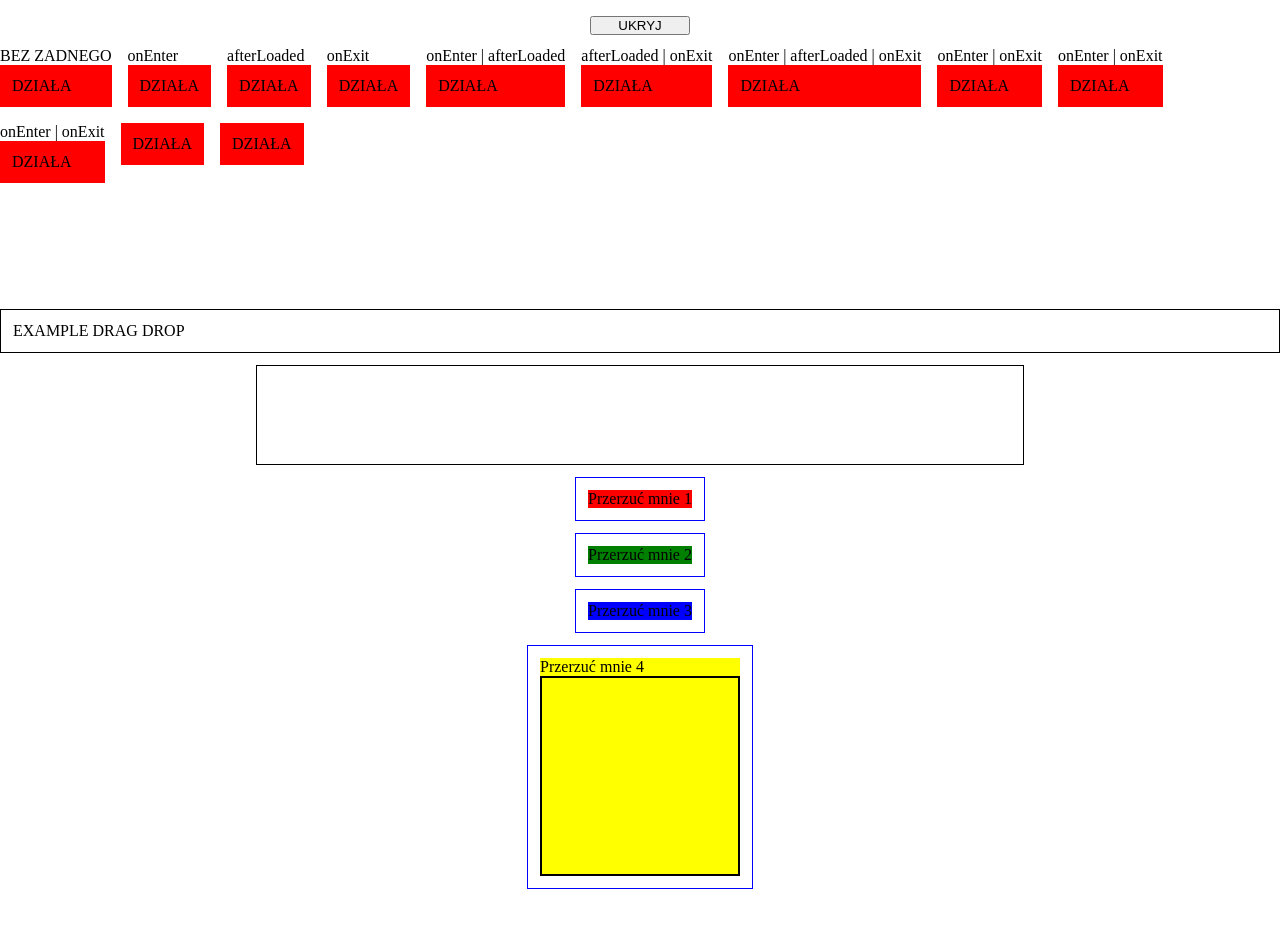
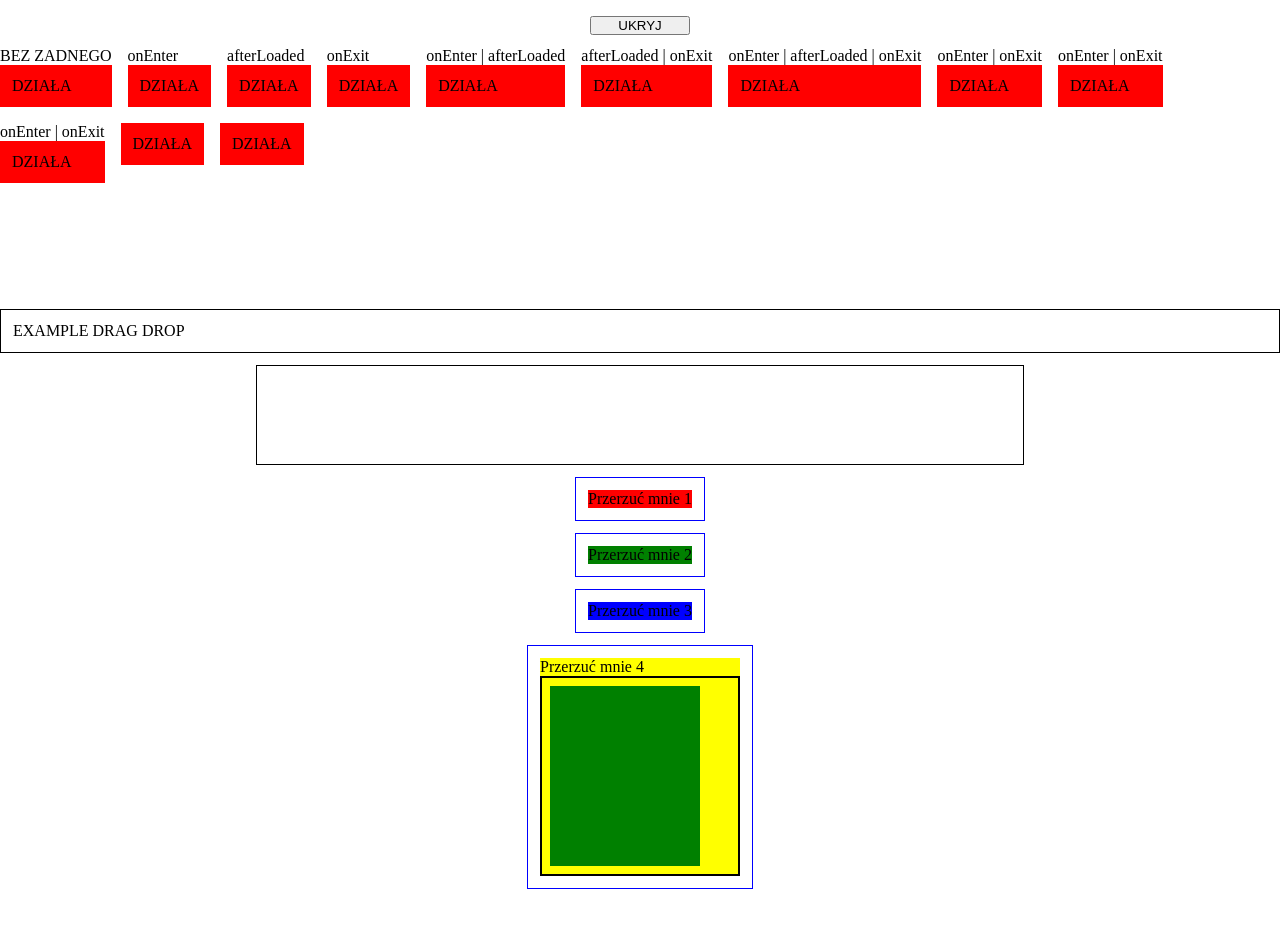
Before and after one commit to MaciejRog/react-komponenty, a React (Vite) app: page / in a window 1280 px wide. Shown: the top 928 px of the page. Built offline with nearby package versions, Linux system fonts and the light colour scheme.

Commit message:
change way of handling drag & drop

```diff
--- a/src/core/components/function-components/DragDrop/Drag.module.css
+++ b/src/core/components/function-components/DragDrop/Drag.module.css
@@ -3,6 +3,11 @@
 }
 
 .DragMoving {
+  z-index: 10001;
   pointer-events: none;
   position: fixed;
 }
+
+.DragMoving * {
+  pointer-events: none;
+}
--- a/src/core/components/function-components/DragDrop/Drag.tsx
+++ b/src/core/components/function-components/DragDrop/Drag.tsx
@@ -20,20 +20,45 @@ const removeWindowEventListeners = (event: string) => {
   WINDOW_EVENTS[event] = [];
 };
 
+const getDropElement = (
+  clientX: number,
+  clientY: number
+): HTMLElement | null => {
+  const temp: Element | null = document.elementFromPoint(clientX, clientY);
+  let elToReturn = null;
+  const getElement = (el: Element | null) => {
+    if (el) {
+      if ((el as HTMLElement)?.dataset?.dropElement) {
+        elToReturn = el;
+      } else {
+        if (el?.parentElement) {
+          getElement(el.parentElement);
+        }
+      }
+    }
+  };
+  getElement(temp);
+  return elToReturn;
+};
+
 function Drag(props: TYPE_PROPS_DRAG) {
   const [moving, setMoving] = useState(false);
   const [offsetTop, setOffsetTop] = useState(0);
   const [offsetLeft, setOffsetLeft] = useState(0);
 
-  const { dispatch } = useContextDrapDrop();
+  const {
+    value: { dropId },
+    dispatch,
+  } = useContextDrapDrop();
 
   const dragRef = useRef<HTMLDivElement | null>(null);
   const shiftX = useRef(0);
   const shiftY = useRef(0);
 
   const {
-    name = "",
+    groupId = "",
     insideDropPosition = null,
+    insideDropId = null,
     removeOnDrag = false,
     className = "",
     children,
@@ -50,12 +75,28 @@ function Drag(props: TYPE_PROPS_DRAG) {
     }
   }, [moving]);
 
+  useEffect(() => {
+    if (moving) {
+      removeWindowEventListeners("pointermove");
+      addWindowEventListener("pointermove", moveDrag);
+    }
+  }, [moving, dropId]);
+
   const handlePointerDown = (e: React.PointerEvent<HTMLDivElement>) => {
+    e.stopPropagation();
     if (dragRef.current) {
-      dispatch({ type: CONTEXT_ACTIONS_DRAG_DROP.SET, payload: props });
+      const { top, left, width, height } =
+        dragRef.current.getBoundingClientRect();
+      dispatch({
+        type: CONTEXT_ACTIONS_DRAG_DROP.SET_DRAG,
+        payload: {
+          props: props,
+          width: width,
+          height: height,
+        },
+      });
       setMoving(true);
       const { clientX, clientY } = e;
-      const { top, left } = dragRef.current.getBoundingClientRect();
       shiftX.current = clientX - left;
       shiftY.current = clientY - top;
       moveDrag(e);
@@ -66,12 +107,20 @@ function Drag(props: TYPE_PROPS_DRAG) {
     const { clientX, clientY } = e;
     setOffsetTop(clientY - shiftY.current);
     setOffsetLeft(clientX - shiftX.current);
-    // const { pageX, pageY } = e;
-    // setOffsetTop(pageY - shiftY.current);
-    // setOffsetLeft(pageX - shiftX.current);
-    // const { screenX, screenY } = e;
-    // setOffsetTop(screenY - shiftY.current);
-    // setOffsetLeft(screenX - shiftX.current);
+
+    const dropElement = getDropElement(clientX, clientY);
+    if (dropElement?.dataset?.dropId) {
+      if (dropId !== dropElement.dataset.dropId) {
+        dispatch({
+          type: CONTEXT_ACTIONS_DRAG_DROP.SET_DROP_ID,
+          payload: dropElement.dataset.dropId,
+        });
+      }
+    } else {
+      if (dropId !== null) {
+        dispatch({ type: CONTEXT_ACTIONS_DRAG_DROP.EMPTY_DROP });
+      }
+    }
   };
 
   const endDrag = () => {
@@ -79,7 +128,7 @@ function Drag(props: TYPE_PROPS_DRAG) {
     removeWindowEventListeners("pointerup");
 
     setMoving(false);
-    dispatch({ type: CONTEXT_ACTIONS_DRAG_DROP.EMPTY });
+    dispatch({ type: CONTEXT_ACTIONS_DRAG_DROP.EMPTY_DRAG });
   };
 
   return (
@@ -91,7 +140,8 @@ function Drag(props: TYPE_PROPS_DRAG) {
             ? insideDropPosition
             : ""
         }`}
-        data-drag-name={name}
+        data-drag-inside-drop-id={`${insideDropId ? insideDropId : ""}`}
+        data-drag-group-id={groupId}
         data-drag-element="true"
         className={`${className} ${styles.Drag} ${
           moving ? styles.DragMoving : ""
@@ -108,7 +158,12 @@ function Drag(props: TYPE_PROPS_DRAG) {
         {children}
       </div>
       {moving && !removeOnDrag ? (
-        <div className={`${className} ${styles.Drag}`}>{children}</div>
+        <div
+          className={`${className} ${styles.Drag}`}
+          style={moving ? { pointerEvents: "none" } : {}}
+        >
+          {children}
+        </div>
       ) : null}
     </>
   );
--- a/src/core/components/function-components/DragDrop/Drop.tsx
+++ b/src/core/components/function-components/DragDrop/Drop.tsx
@@ -1,8 +1,9 @@
-import React, { memo, useState } from "react";
+import React, { memo, useEffect, useId, useRef, useState } from "react";
 import styles from "./Drop.module.css";
 import {
   addArrayElementAtPosition,
   changeArrayElementPosition,
+  CONTEXT_ACTIONS_DRAG_DROP,
   DROP_LAYOUT,
   DROP_STATUS,
 } from "./DragDrop.utils";
@@ -33,50 +34,51 @@ const getDragElement = (htmlEl: HTMLElement | null): HTMLElement | null => {
 
 const Drop = memo(function Drop(props: TYPE_PROPS_DROP) {
   const [status, setStatus] = useState(DROP_STATUS.INACTIVE);
-  const [elements, setElements] = useState<TYPE_STATE[]>([]);
+  const [elements, setElements] = useState<(TYPE_STATE & { id: string })[]>([]);
   const [tempElement, setTempElement] = useState<TYPE_DROP_TEMP_ELEMENT>({
     elementAddedPosition: -1,
     position: -1,
     width: "0px",
     height: "0px",
   });
+  const dropId = useId();
+  const { value, dispatch } = useContextDrapDrop();
 
-  const { value } = useContextDrapDrop();
+  const elementsIdsRef = useRef<Record<string, number>>({});
 
-  const { className, layout } = props;
+  const { className, layout, children } = props;
 
-  const handlePointerEnter = () => {
-    if (value.props) {
+  useEffect(() => {
+    if (value.dropId === dropId) {
+      if (status === DROP_STATUS.INACTIVE) {
         setStatus(DROP_STATUS.ACTIVE);
       }
-  };
-
-  const handlePointerLeave = () => {
+    } else {
       if (status === DROP_STATUS.ACTIVE) {
         setStatus(DROP_STATUS.INACTIVE);
       }
-    if (value.props) {
-      setTempElement({
-        elementAddedPosition: -1,
-        position: -1,
-        width: "0px",
-        height: "0px",
-      });
     }
-  };
+  }, [value.dropId]);
 
-  const handlePointerDown = (e: React.PointerEvent<HTMLDivElement>) => {
-    console.warn("DROP | pointer down");
-    handlePointerMove(e);
-  };
+  // const handlePointerDown = (e: React.PointerEvent<HTMLDivElement>) => {
+  //   console.warn("DROP | pointer down");
+  //   handlePointerMove(e);
+  // };
 
   const handlePointerMove = (e: React.PointerEvent<HTMLDivElement>) => {
-    console.log("POINTER MOVE = value.props = ", value.props);
-    if (value.props) {
+    if (value.dropId === dropId && value.dragProps) {
+      if (value.dropProps === null) {
+        dispatch({
+          type: CONTEXT_ACTIONS_DRAG_DROP.SET_DROP_PROPS,
+          payload: props,
+        });
+      } else {
         const { clientX, clientY } = e;
         const temp = document.elementFromPoint(clientX, clientY);
         const overElement = getDragElement(temp as HTMLElement);
+
         if (overElement) {
+          console.warn("overElement.dataset = ", overElement.dataset);
           let overElementDragPosition: number | null = null;
           if (overElement.dataset?.dragInsideDropPosition) {
             try {
@@ -96,16 +98,16 @@ const Drop = memo(function Drop(props: TYPE_PROPS_DROP) {
                 setTempElement({
                   elementAddedPosition: -1,
                   position: overElementDragPosition + 1,
-                width: "100px",
-                height: "50px",
+                  width: `${value.dragProps.width}px`,
+                  height: `${value.dragProps.height}px`,
                 });
               } else {
                 console.warn("Z LEWEJ");
                 setTempElement({
                   elementAddedPosition: -1,
                   position: overElementDragPosition,
-                width: "100px",
-                height: "50px",
+                  width: `${value.dragProps.width}px`,
+                  height: `${value.dragProps.height}px`,
                 });
               }
             } else if (layout === DROP_LAYOUT.FLEX_COLUMN) {
@@ -115,16 +117,16 @@ const Drop = memo(function Drop(props: TYPE_PROPS_DROP) {
                 setTempElement({
                   elementAddedPosition: -1,
                   position: overElementDragPosition + 1,
-                width: "100px",
-                height: "50px",
+                  width: `${value.dragProps.width}px`,
+                  height: `${value.dragProps.height}px`,
                 });
               } else {
                 console.warn("JEST NAD");
                 setTempElement({
                   elementAddedPosition: -1,
                   position: overElementDragPosition,
-                width: "100px",
-                height: "50px",
+                  width: `${value.dragProps.width}px`,
+                  height: `${value.dragProps.height}px`,
                 });
               }
             }
@@ -133,19 +135,46 @@ const Drop = memo(function Drop(props: TYPE_PROPS_DROP) {
           setTempElement({
             elementAddedPosition: -1,
             position: -1,
-          width: "100px",
-          height: "50px",
+            width: `${value.dragProps.width}px`,
+            height: `${value.dragProps.height}px`,
+          });
+        }
+      }
+    } else {
+      if (
+        tempElement.elementAddedPosition !== -1 ||
+        tempElement.position !== -1
+      ) {
+        setTempElement({
+          elementAddedPosition: -1,
+          position: -1,
+          width: "0px",
+          height: "0px",
         });
       }
     }
   };
 
   const handlePointerUp = () => {
-    if (value.props) {
-      let dragElementDropPosition = value.props?.insideDropPosition;
+    if (value.dropId === dropId && value.dragProps) {
+      const dragElementDropPosition =
+        value.dragProps?.props?.insideDropPosition;
+      const dragDropId = value.dragProps?.props?.insideDropId;
+      const dragGroupId = value.dragProps?.props?.groupId;
+
+      console.warn(
+        `handlePointerUp | tempElement.position = ${tempElement.position} | dragDropId = ${dragDropId} === dropId = ${dropId}| dragElementDropPosition = ${dragElementDropPosition} | value.dragProps?.props = `,
+        value.dragProps?.props
+      );
 
       if (tempElement.position >= 0) {
-        if (dragElementDropPosition || dragElementDropPosition === 0) {
+        if (
+          dragDropId === dropId &&
+          (dragElementDropPosition || dragElementDropPosition === 0)
+        ) {
+          console.error(
+            `ZMIEŃ ELEMENTY | dragElementDropPosition = ${dragElementDropPosition} |  tempElement.position = ${tempElement.position}`
+          );
           setElements((prev) => {
             return changeArrayElementPosition(
               prev,
@@ -154,18 +183,47 @@ const Drop = memo(function Drop(props: TYPE_PROPS_DROP) {
             );
           });
         } else {
+          const newValue = {
+            ...value,
+            id: `${dragGroupId}-${generateDragId(dragGroupId)}`,
+          };
+          console.error(
+            `DODAJ ELEMENT NA POZYCJE | tempElement.position = ${tempElement.position}`
+          );
           setElements((prev) => {
-            return addArrayElementAtPosition(prev, value, tempElement.position);
+            return addArrayElementAtPosition(
+              prev,
+              newValue,
+              tempElement.position
+            );
           });
         }
       } else {
         if (!(dragElementDropPosition || dragElementDropPosition === 0)) {
+          const newValue = {
+            ...value,
+            id: `${dragGroupId}-${generateDragId(dragGroupId)}`,
+          };
+          console.error(
+            `DODAJ ELEMENT NA KONIEC | tempElement.position = ${tempElement.position}`
+          );
           setElements((prev) => {
-            return [...prev, value];
+            return [...prev, newValue];
+          });
+        } else {
+          setElements((prev) => {
+            const elementToMove = prev[dragElementDropPosition];
+            const newArray = prev.filter((_, index) => {
+              if (index === dragElementDropPosition) {
+                return false;
+              }
+              return true;
+            });
+
+            return [...newArray, elementToMove];
           });
         }
       }
-
       setTempElement({
         elementAddedPosition: tempElement.position,
         position: -1,
@@ -175,25 +233,66 @@ const Drop = memo(function Drop(props: TYPE_PROPS_DROP) {
     }
   };
 
+  const generateDragId = (groupId: string = ""): number => {
+    console.warn(
+      `[dropId = ${dropId}] GENDERATE DRAG 1 = `,
+      elementsIdsRef.current
+    );
+    let init = 0;
+    if (elementsIdsRef.current?.[groupId]) {
+      init = elementsIdsRef.current[groupId];
+    } else {
+      elementsIdsRef.current[groupId] = 0;
+    }
+    init++;
+    elementsIdsRef.current[groupId] = init;
+    console.warn(
+      `[dropId = ${dropId}] GENDERATE DRAG 2 = `,
+      elementsIdsRef.current
+    );
+    return init;
+  };
+
   return (
     <div
+      data-drop-element="true"
+      data-drop-id={dropId}
       className={`${styles.Drop} ${layout} ${status} ${className} `}
-      onPointerEnter={handlePointerEnter}
-      onPointerLeave={handlePointerLeave}
-      onPointerDown={handlePointerDown}
+      // onPointerDown={handlePointerDown}
       onPointerMove={handlePointerMove}
       onPointerUp={handlePointerUp}
     >
       {elements.map((dragElement, id) => {
+        // console.warn(`DROP ${id} | DRAG id = ${dragElement.id}`);
         return (
-          <React.Fragment key={id}>
+          <React.Fragment key={dragElement.id}>
             <div
+              data-test={dragElement.id}
               data-drag-element="true"
               style={{
+                backgroundColor: "red",
                 transition:
                   tempElement.elementAddedPosition === id
                     ? ""
-                    : "0.2s all linear",
+                    : "0.1s padding linear",
+                width: (() => {
+                  let val = "0px";
+                  if (layout === DROP_LAYOUT.FLEX_COLUMN) {
+                    if (tempElement.position === id) {
+                      val = tempElement.width;
+                    }
+                  }
+                  return val;
+                })(),
+                height: (() => {
+                  let val = "0px";
+                  if (layout === DROP_LAYOUT.FLEX_ROW) {
+                    if (tempElement.position === id) {
+                      val = tempElement.height;
+                    }
+                  }
+                  return val;
+                })(),
                 paddingTop:
                   layout === DROP_LAYOUT.FLEX_COLUMN
                     ? `${
@@ -208,20 +307,26 @@ const Drop = memo(function Drop(props: TYPE_PROPS_DROP) {
                     : "0px",
               }}
             ></div>
+            {dragElement.dragProps ? (
               <Drag
-              {...dragElement.props}
+                {...dragElement.dragProps.props}
                 insideDropPosition={id}
+                insideDropId={dropId}
                 removeOnDrag={true}
               />
+            ) : null}
             {id === elements.length - 1 ? (
               <div
                 data-drag-element="true"
                 style={{
+                  backgroundColor: "orange",
                   transition:
                     tempElement.elementAddedPosition === id ||
                     tempElement.elementAddedPosition === elements.length
                       ? ""
-                      : "0.2s all linear",
+                      : "0.1s padding linear",
+                  width: "0px",
+                  height: "0px",
                   paddingTop:
                     layout === DROP_LAYOUT.FLEX_COLUMN
                       ? `${
@@ -246,6 +351,7 @@ const Drop = memo(function Drop(props: TYPE_PROPS_DROP) {
           </React.Fragment>
         );
       })}
+      {children}
     </div>
   );
 });
--- a/src/core/components/function-components/DragDrop/_EXAMPLE/ExampleDragDrop.module.css
+++ b/src/core/components/function-components/DragDrop/_EXAMPLE/ExampleDragDrop.module.css
@@ -20,8 +20,8 @@
   border: 1px solid black;
 }
 
-.DropExample :global(.active) {
-  border: 1px solid blue;
+:global([data-drop-element="true"].active) {
+  border: 3px solid blue;
 }
 
 :global(.DragExample) {
--- a/src/core/components/function-components/DragDrop/_EXAMPLE/ExampleDragDrop.tsx
+++ b/src/core/components/function-components/DragDrop/_EXAMPLE/ExampleDragDrop.tsx
@@ -37,7 +37,7 @@ const ExampleDrag1 = ({
   bgColor: string;
 }) => {
   return (
-    <Drag name={`example-${id}`} className="DragExample">
+    <Drag groupId={`example-1-${id}`} className="DragExample">
       <div style={{ backgroundColor: bgColor }}>Przerzuć mnie {id}</div>
     </Drag>
   );
@@ -51,7 +51,7 @@ const ExampleDrag2 = ({
   bgColor: string;
 }) => {
   return (
-    <Drag name={`example-${id}`} className="DragExample">
+    <Drag groupId={`example-2-${id}`} className="DragExample">
       <div style={{ backgroundColor: bgColor }}>
         <span>Przerzuć mnie {id}</span>
         <div
@@ -62,7 +62,17 @@ const ExampleDrag2 = ({
             border: "2px solid black",
           }}
         >
-          <Drop layout={DROP_LAYOUT.FLEX_ROW}></Drop>
+          <Drop layout={DROP_LAYOUT.FLEX_ROW}>
+            <div
+              style={{
+                margin: "8px",
+                width: "150px",
+                backgroundColor: "green",
+              }}
+            >
+              <Drop layout={DROP_LAYOUT.FLEX_COLUMN}></Drop>
+            </div>
+          </Drop>
         </div>
       </div>
     </Drag>
```
Also changed, not shown: src/core/components/function-components/DragDrop/DragDrop.context.tsx (+38 -6 lines), src/core/components/function-components/DragDrop/DragDrop.types.ts (+10 -2 lines), src/core/components/function-components/DragDrop/DragDrop.utils.ts (+5 -2 lines). Lines whose indentation alone changed are shown as unchanged.
